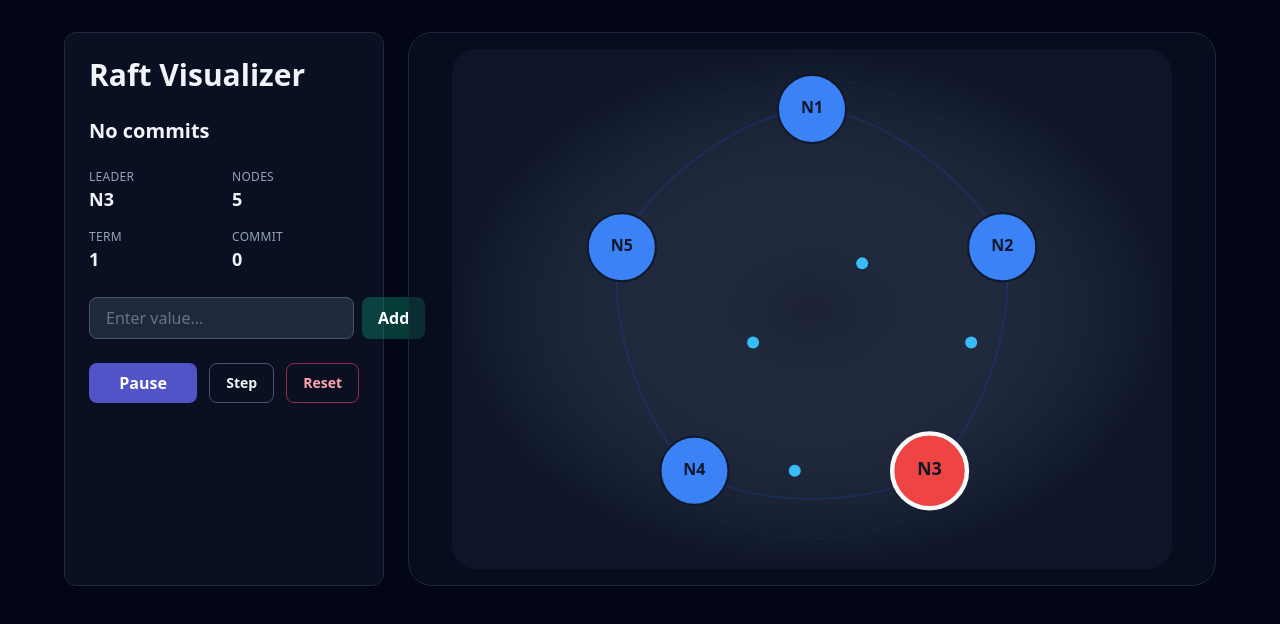
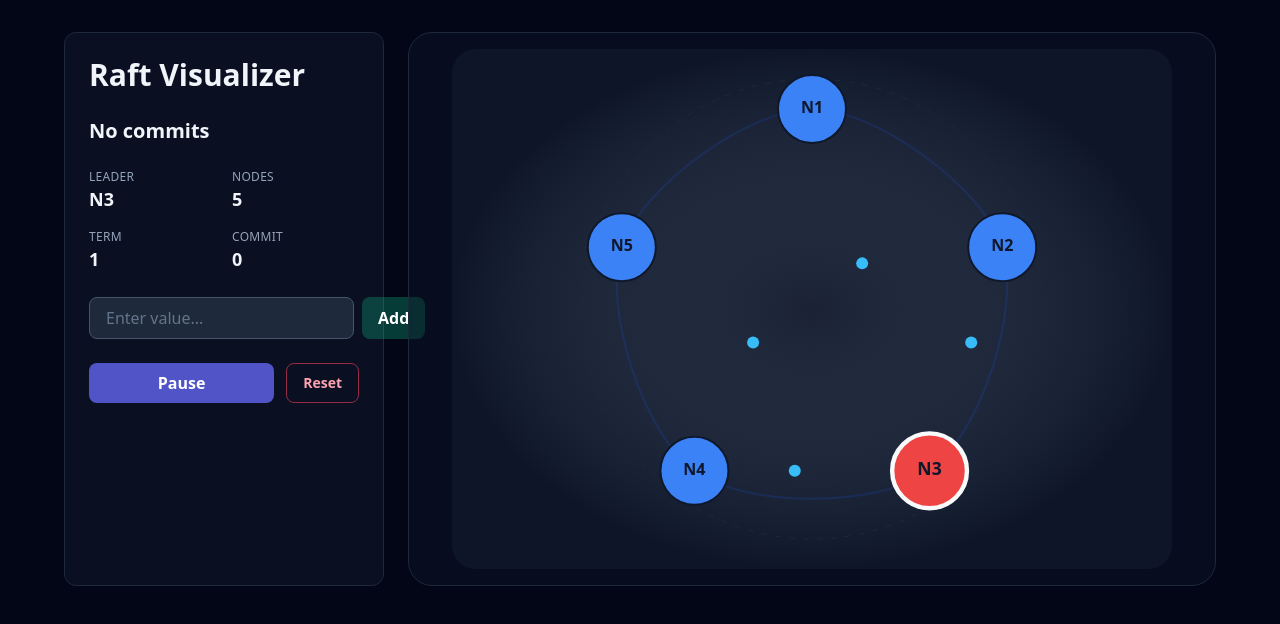
Before and after one commit to y1hao/quorum, a React (Create React App) app: page / in a window 1280 px wide. Shown: the top 624 px of the page. Built offline with nearby package versions, Linux system fonts and the light colour scheme.

Commit message:
Remove step button from sidebar

```diff
--- a/src/App.tsx
+++ b/src/App.tsx
@@ -15,7 +15,6 @@ function App() {
             isRunning={isRunning}
             onToggle={toggle}
             onReset={reset}
-            onStep={step}
             onAddCommand={(value) => addCommand(value)}
           />
         </section>
--- a/src/components/SidebarState.tsx
+++ b/src/components/SidebarState.tsx
@@ -6,7 +6,6 @@ interface SidebarStateProps {
   isRunning: boolean;
   onToggle: () => void;
   onReset: () => void;
-  onStep: () => void;
   onAddCommand: (value: string) => void;
 }
 
@@ -22,7 +21,6 @@ export const SidebarState = ({
   isRunning,
   onToggle,
   onReset,
-  onStep,
   onAddCommand,
 }: SidebarStateProps) => {
   const [inputValue, setInputValue] = useState("");
@@ -91,12 +89,6 @@ export const SidebarState = ({
           {isRunning ? "Pause" : "Play"}
         </button>
         <button
-          onClick={onStep}
-          className="rounded-lg border border-slate-600 px-4 py-2 text-sm font-semibold"
-        >
-          Step
-        </button>
-        <button
           onClick={onReset}
           className="rounded-lg border border-rose-500/60 px-4 py-2 text-sm font-semibold text-rose-300"
         >
```
